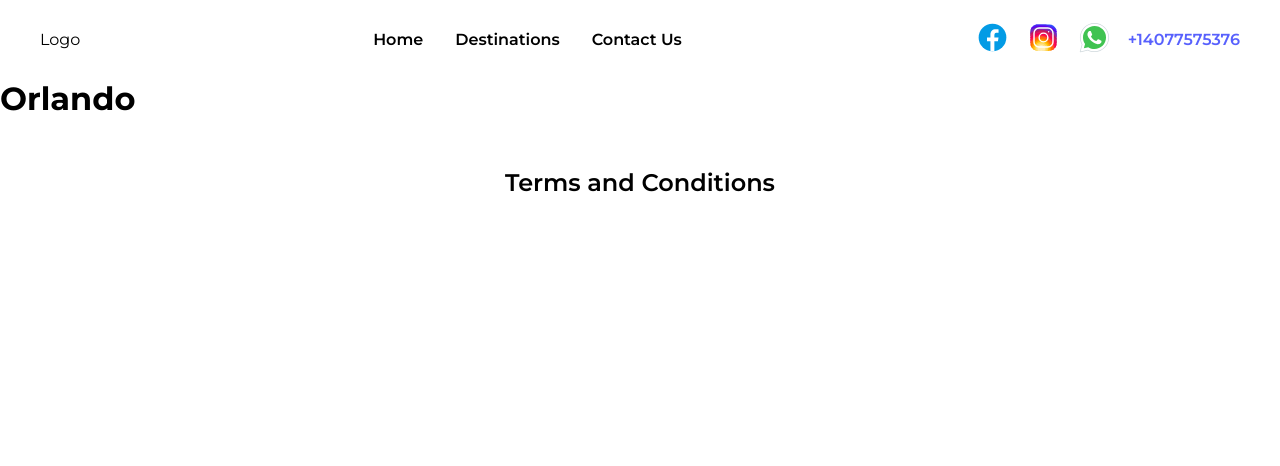
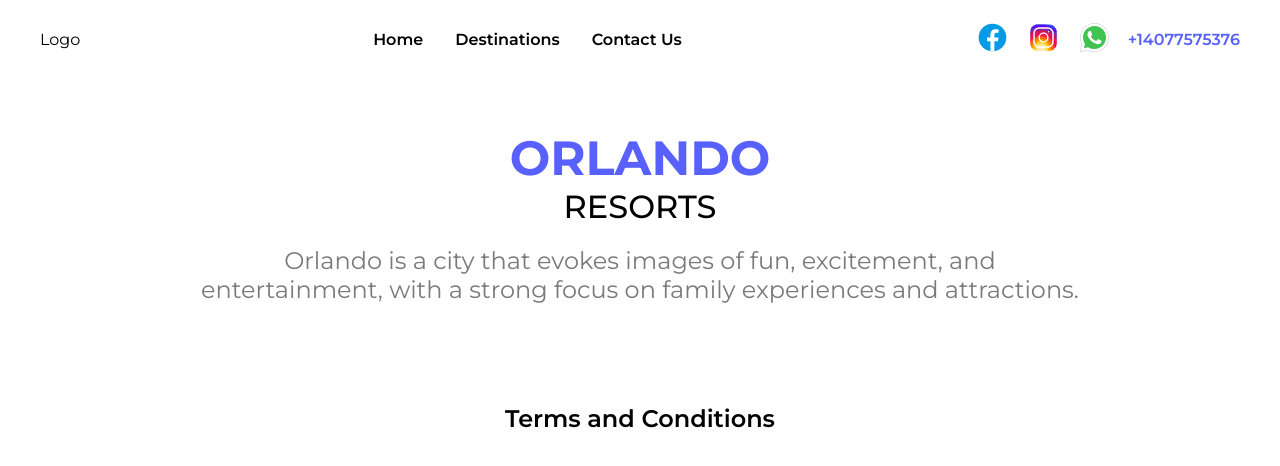
Before and after one commit to joserot/BELIEVVE, a Next.js app: page /destinations/1 in a window 1280 px wide. Shown: the top 466 px of the page. Built offline with nearby package versions, Linux system fonts and the light colour scheme.

Commit message:
pagina de destino hero

```diff
--- a/src/app/destinations/[destinationId]/page.tsx
+++ b/src/app/destinations/[destinationId]/page.tsx
@@ -1,7 +1,7 @@
 import Header from "<src>/components/common/Header/Header";
 import Footer from "<src>/components/common/Footer/Footer";
 import destinations from "../../../../assets/destinations";
-import Title from "<src>/components/destinations/Title/Title";
+import Hero from "<src>/components/destinations/Hero/Hero";
 
 export default function DestinationPage() {
 	return (
@@ -11,7 +11,7 @@ export default function DestinationPage() {
 			}}
 		>
 			<Header />
-			<Title destinations={destinations} />
+			<Hero destinations={destinations} />
 			<Footer />
 		</main>
 	);
--- /dev/null
+++ b/src/components/destinations/Hero/Hero.module.css
@@ -0,0 +1,41 @@
+.hero {
+	background-color: #fff;
+	display: flex;
+	flex-direction: column;
+	justify-content: center;
+	align-items: center;
+	padding: 50px 0;
+}
+
+.heroContainer {
+	display: flex;
+	flex-direction: column;
+	justify-content: center;
+	align-items: center;
+	width: 100%;
+	max-width: 1200px;
+}
+
+.hero h1 {
+	color: #5861fd;
+	text-transform: uppercase;
+	font-size: 3rem;
+	text-align: center;
+	font-weight: 700;
+}
+
+.hero h2 {
+	color: #000;
+	text-transform: uppercase;
+	font-size: 2rem;
+	text-align: center;
+	font-weight: 500;
+	margin-bottom: 20px;
+}
+
+.hero p {
+	color: #7a7a7a;
+	font-size: 1.5rem;
+	text-wrap: balance;
+	text-align: center;
+}
--- /dev/null
+++ b/src/components/destinations/Hero/Hero.tsx
@@ -0,0 +1,30 @@
+"use client";
+
+import { usePathname } from "next/navigation";
+import styles from "./Hero.module.css";
+
+interface Props {
+	destinations: Destination[];
+}
+
+export default function Hero({ destinations }: Props) {
+	const pathname = usePathname();
+	const idDestination = parseInt(pathname.split("/destinations/")[1]);
+	const destination = destinations.find((d) => d.id === idDestination);
+
+	if (!destination) return null;
+
+	return (
+		<article className={styles.hero}>
+			<div className={styles.heroContainer}>
+				<h1>{destination.name}</h1>
+				<h2>Resorts</h2>
+				<p>
+					Orlando is a city that evokes images of fun, excitement, and
+					entertainment, with a strong focus on family experiences and
+					attractions.
+				</p>
+			</div>
+		</article>
+	);
+}
--- a/src/components/destinations/Title/Title.tsx
+++ /dev/null
@@ -1,17 +0,0 @@
-"use client";
-
-import { usePathname } from "next/navigation";
-
-interface Props {
-	destinations: Destination[];
-}
-
-export default function Title({ destinations }: Props) {
-	const pathname = usePathname();
-	const idDestination = parseInt(pathname.split("/destinations/")[1]);
-	const destination = destinations.find((d) => d.id === idDestination);
-
-	if (!destination) return null;
-
-	return <h1>{destination.name}</h1>;
-}
```
